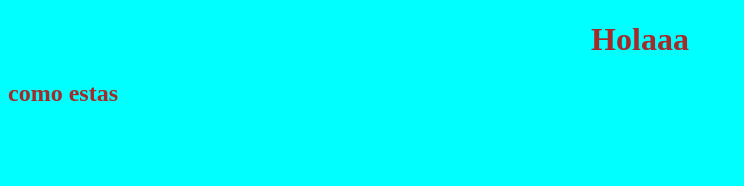
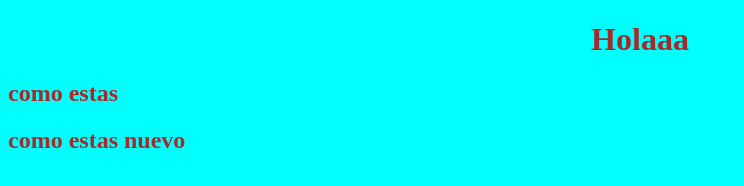
Before and after one commit to Anghel941/curosgit, a plain HTML site: page index.html in a window 1280 px wide. Shown: the whole page, without its empty margins (0-744 px from the left). Drawn offline with Linux system fonts and the light colour scheme.

Commit message:
Update index.html

```diff
--- a/index.html
+++ b/index.html
@@ -10,5 +10,6 @@
 
     <center> <h1>Holaaa</h1> </center>
     <h2>como estas</h2>
+     <h2>como estas nuevo</h2>
 </body>
 </html>
```
